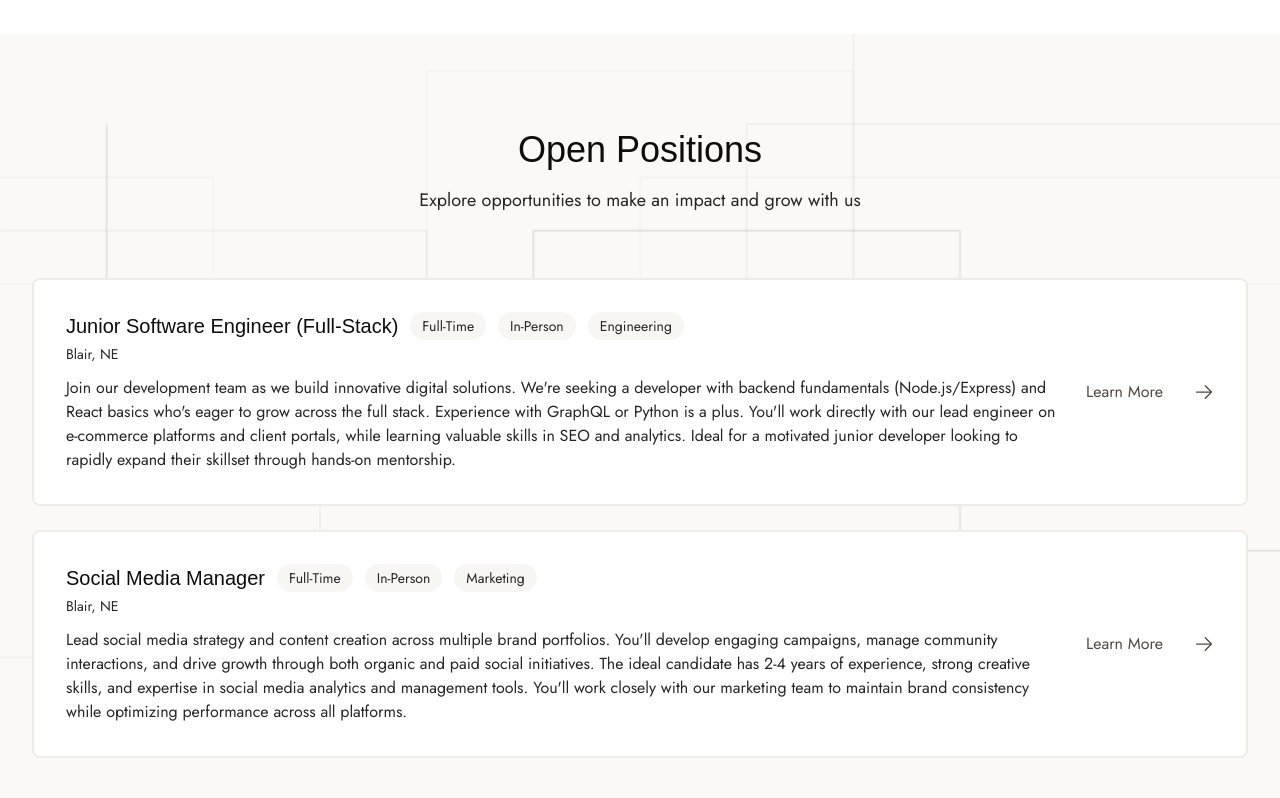
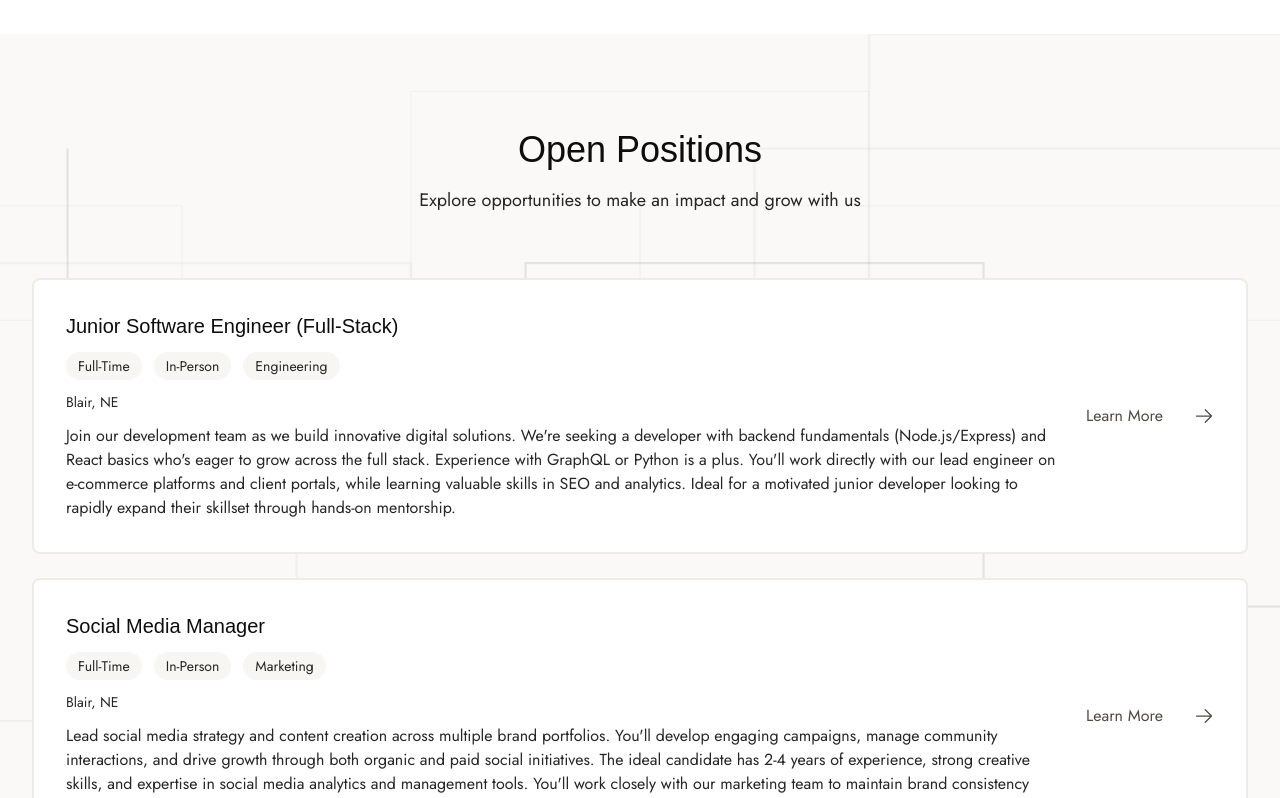
Before and after one commit to Kalikoze/mind-and-metrics-branding, a Next.js app: page /careers in a window 1280 px wide. Shown: the part 2060-2858 px from the top of the page. Built offline with nearby package versions, Linux system fonts and the light colour scheme; a web font is replaced by a local one.

Commit message:
Refactor: Make open positions on Careers page and contact info more semantic and reduce number of divs.  Also break contact info into smaller more readable components

```diff
--- a/components/Contact/ContactInfo.tsx
+++ b/components/Contact/ContactInfo.tsx
@@ -6,29 +6,14 @@ import {
   HiOutlineClock
 } from 'react-icons/hi2';
 import { RiArrowRightUpLine } from 'react-icons/ri';
+import ContactItem from './ContactItem';
 
-export default function ContactInfo() {
-  return (
-    <div className="bg-white rounded-lg p-8 border-2 border-neutral-200
-                    transition-all duration-300 hover:border-secondary-400
-                    hover:shadow-lg" data-cy="contact-info">
-      <h2 className="font-serif text-4xl text-dark-800 mb-4" data-cy="contact-info-title">
-        Get in Touch
-      </h2>
-      <p className="text-dark-600 mb-12" data-cy="contact-info-description">
-        Whether you&apos;re ready to transform your brand, enhance your digital presence,
-        or craft a tailored marketing strategy, we&apos;re here to help. Let&apos;s connect
-        and discuss how we can drive your business toward its full potential.
-      </p>
-
-      <div className="space-y-8">
-        <div className="flex items-start space-x-4" data-cy="contact-email">
-          <div className="bg-neutral-50 p-3 rounded-full shrink-0">
-            <HiOutlineEnvelope className="w-6 h-6 text-secondary-400" />
-          </div>
-          <div>
-            <h3 className="font-serif text-lg text-dark-800 mb-2" data-cy="contact-email-title">Email Us</h3>
-            <motion.div
+const contactData = [
+  {
+    icon: <HiOutlineEnvelope className="w-6 h-6 text-secondary-400" />,
+    title: 'Email Us',
+    content: (
+      <motion.span
         variants={{
           hover: {
             y: -2,
@@ -41,7 +26,6 @@ export default function ContactInfo() {
           href="mailto:info@mindandmetricsbranding.com"
           className="text-dark-600 hover:text-secondary-400 transition-colors
                      group inline-flex items-center"
-                data-cy="contact-email-link"
         >
           <span className="group-hover:underline">
             info@mindandmetricsbranding.com
@@ -49,17 +33,14 @@ export default function ContactInfo() {
           <RiArrowRightUpLine className="w-4 h-4 opacity-0 -ml-2 group-hover:opacity-100
                                        group-hover:ml-1 transition-all duration-300" />
         </Link>
-            </motion.div>
-          </div>
-        </div>
-
-        <div className="flex items-start space-x-4" data-cy="contact-location">
-          <div className="bg-neutral-50 p-3 rounded-full shrink-0">
-            <HiOutlineMapPin className="w-6 h-6 text-secondary-400" />
-          </div>
-          <div>
-            <h3 className="font-serif text-lg text-dark-800 mb-2" data-cy="contact-location-title">Visit Us</h3>
-            <motion.div
+      </motion.span>
+    )
+  },
+  {
+    icon: <HiOutlineMapPin className="w-6 h-6 text-secondary-400" />,
+    title: 'Visit Us',
+    content: (
+      <motion.address
         variants={{
           hover: {
             y: -2,
@@ -67,15 +48,14 @@ export default function ContactInfo() {
           }
         }}
         whileHover="hover"
+        className="not-italic"
       >
         <Link
           href="https://www.google.com/maps/dir/?api=1&destination=1569+Washington+St+Blair+NE+68008"
           target="_blank"
           rel="noopener noreferrer"
-                className="group block"
-                data-cy="contact-location-directions"
+          className="group block text-dark-600 group-hover:text-secondary-400 transition-colors"
         >
-                <div className="text-dark-600 group-hover:text-secondary-400 transition-colors" data-cy="contact-location-address">
           <p>1569 Washington St</p>
           <p>Blair, NE 68008</p>
           <p className="text-sm text-secondary-400 mt-1 group-hover:underline inline-flex items-center">
@@ -83,23 +63,41 @@ export default function ContactInfo() {
             <RiArrowRightUpLine className="w-4 h-4 opacity-0 -ml-2 group-hover:opacity-100
                                          group-hover:ml-1 transition-all duration-300" />
           </p>
-                </div>
         </Link>
-            </motion.div>
-          </div>
-        </div>
+      </motion.address>
+    )
+  },
+  {
+    icon: <HiOutlineClock className="w-6 h-6 text-secondary-400" />,
+    title: 'Business Hours',
+    content: (
+      <>
+        <time className="text-dark-600 block">Monday - Friday: 8:00 AM - 4:00 PM</time>
+        <p className="text-dark-600">Closed Weekends & Holidays</p>
+      </>
+    )
+  }
+];
 
-        <div className="flex items-start space-x-4" data-cy="contact-hours">
-          <div className="bg-neutral-50 p-3 rounded-full shrink-0">
-            <HiOutlineClock className="w-6 h-6 text-secondary-400" />
-          </div>
-          <div>
-            <h3 className="font-serif text-lg text-dark-800 mb-2" data-cy="contact-hours-title">Business Hours</h3>
-            <p className="text-dark-600" data-cy="contact-hours-weekday">Monday - Friday: 8:00 AM - 4:00 PM</p>
-            <p className="text-dark-600" data-cy="contact-hours-weekend">Closed Weekends & Holidays</p>
-          </div>
-        </div>
-      </div>
-    </div>
+export default function ContactInfo() {
+  return (
+    <section className="bg-white rounded-lg p-8 border-2 border-neutral-200
+                    transition-all duration-300 hover:border-secondary-400
+                    hover:shadow-lg" data-cy="contact-info">
+      <h2 className="font-serif text-4xl text-dark-800 mb-4" data-cy="contact-info-title">
+        Get in Touch
+      </h2>
+      <p className="text-dark-600 mb-12" data-cy="contact-info-description">
+        Whether you&apos;re ready to transform your brand, enhance your digital presence,
+        or craft a tailored marketing strategy, we&apos;re here to help. Let&apos;s connect
+        and discuss how we can drive your business toward its full potential.
+      </p>
+
+      <ul className="space-y-8">
+        {contactData.map((item, index) => (
+          <ContactItem key={index} icon={item.icon} title={item.title} content={item.content} />
+        ))}
+      </ul>
+    </section>
   );
 }
--- /dev/null
+++ b/components/Contact/ContactItem.tsx
@@ -0,0 +1,21 @@
+import { ReactNode } from 'react';
+
+interface ContactItemProps {
+  icon: ReactNode;
+  title: string;
+  content: ReactNode;
+}
+
+export default function ContactItem({ icon, title, content }: ContactItemProps) {
+  return (
+    <li className="flex items-start space-x-4">
+      <span className="bg-neutral-50 p-3 rounded-full shrink-0">
+        {icon}
+      </span>
+      <article>
+        <h3 className="font-serif text-lg text-dark-800 mb-2">{title}</h3>
+        {content}
+      </article>
+    </li>
+  );
+}
--- a/components/Contact/ContactSection.tsx
+++ b/components/Contact/ContactSection.tsx
@@ -9,11 +9,9 @@ export default function ContactSection() {
     <section className="relative bg-neutral-50 py-20 overflow-hidden" data-cy="contact-section">
       <CircuitOverlay />
 
-      <div className="relative max-w-7xl mx-auto px-4 sm:px-6 lg:px-8">
-        <div className="grid lg:grid-cols-2 gap-12">
-          <ContactInfo />
-          <ContactForm />
-        </div>
+      <div className="relative max-w-7xl mx-auto px-4 sm:px-6 lg:px-8 grid lg:grid-cols-2 gap-12">
+        <ContactInfo />
+        <ContactForm />
       </div>
     </section>
   );
--- a/components/common/ScrambleText.tsx
+++ b/components/common/ScrambleText.tsx
@@ -6,9 +6,10 @@ const chars = 'ABCDEFIJSTUVYabcdefghijklnorstuvxyz';
 interface ScrambleTextProps {
   text: string;
   isHovering: boolean;
+  className?: string;
 }
 
-const ScrambleText: React.FC<ScrambleTextProps> = ({ text, isHovering }) => {
+const ScrambleText: React.FC<ScrambleTextProps> = ({ text, isHovering, className }) => {
   const [displayText, setDisplayText] = useState(text);
 
   useEffect(() => {
@@ -44,7 +45,7 @@ const ScrambleText: React.FC<ScrambleTextProps> = ({ text, isHovering }) => {
     return () => clearInterval(interval);
   }, [isHovering, text]);
 
-  return <span>{displayText}</span>;
+  return <span className={className}>{displayText}</span>;
 };
 
 export default ScrambleText;
--- a/components/pages/careers/OpenPositions.tsx
+++ b/components/pages/careers/OpenPositions.tsx
@@ -12,14 +12,14 @@ const OpenPositions = () => {
     <section className="relative overflow-hidden bg-neutral-50 py-24" data-cy="open-positions-section">
       <CircuitOverlay />
       <div className="relative max-w-7xl mx-auto px-4 sm:px-6 lg:px-8">
-        <div className="text-center mb-16">
+        <header className="text-center mb-16">
           <h2 className="font-serif text-4xl text-dark-800 mb-4">
             Open Positions
           </h2>
           <p className="text-dark-600 text-lg max-w-2xl mx-auto">
             Explore opportunities to make an impact and grow with us
           </p>
-        </div>
+        </header>
 
         <div className="grid gap-6">
           {positions.map((position) => (
@@ -30,46 +30,35 @@ const OpenPositions = () => {
               onMouseLeave={() => setHoveringStates(prev => ({ ...prev, [position.id]: false }))}
               className="bg-white rounded-lg p-8 border-2 border-neutral-200
                          hover:border-secondary-400 transition-all duration-300
-                         group relative"
+                         group relative flex flex-col md:flex-row md:items-center justify-between gap-6"
               data-cy={`position-${position.id}`}
             >
-              <div className="flex flex-col md:flex-row md:items-center justify-between gap-6">
-                <div className="flex-1">
-                  <div className="mb-3">
-                    <div className="flex flex-wrap items-center gap-3">
-                      <h3 className="font-serif text-xl text-dark-800">
-                        {position.title}
-                      </h3>
-                      <span className="text-sm bg-neutral-100 text-dark-600 px-3 py-1 rounded-full">
+              <article className="flex-1">
+                <h3 className="font-serif text-xl text-dark-800 mb-3">{position.title}</h3>
+                <ul className="flex flex-wrap items-center gap-3 mb-3">
+                  <li className="text-sm bg-neutral-100 text-dark-600 px-3 py-1 rounded-full">
                     {position.type}
-                      </span>
-                      <span className="text-sm bg-neutral-100 text-dark-600 px-3 py-1 rounded-full">
+                  </li>
+                  <li className="text-sm bg-neutral-100 text-dark-600 px-3 py-1 rounded-full">
                     {position.locationType}
-                      </span>
-                      <span className="text-sm bg-neutral-100 text-dark-600 px-3 py-1 rounded-full">
+                  </li>
+                  <li className="text-sm bg-neutral-100 text-dark-600 px-3 py-1 rounded-full">
                     {position.department}
-                      </span>
-                    </div>
-                    <p className="text-dark-600 text-sm mt-1">
-                      {position.location}
-                    </p>
-                  </div>
-                  <p className="text-dark-600">
-                    {position.description}
-                  </p>
-                </div>
+                  </li>
+                </ul>
+                <p className="text-dark-600 text-sm mb-3">{position.location}</p>
+                <p className="text-dark-600">{position.description}</p>
+              </article>
 
-                <div className="flex items-center gap-2 text-secondary-400">
-                  <span className="w-[100px]">
+              <span className="flex items-center gap-2 text-secondary-400">
                 <ScrambleText
                   text="Learn More"
                   isHovering={hoveringStates[position.id]}
+                  className="w-[100px]"
                 />
-                  </span>
                 <HiOutlineArrowRight className="w-5 h-5 transition-transform duration-300
                                               group-hover:translate-x-1" />
-                </div>
-              </div>
+              </span>
             </Link>
           ))}
         </div>
```
Lines whose indentation alone changed are shown as unchanged.
